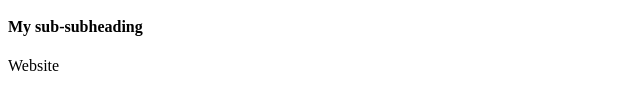
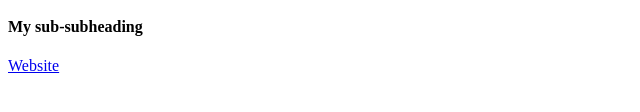
Before and after one commit to ptetali9/HTML-Assignment-1, a plain HTML site: page index.html in a window 1280 px wide. Shown: the part 152-264 px from the top of the page, 0-640 px from the left. Drawn offline with Linux system fonts and the light colour scheme.

Commit message:
Update index.html

```diff
--- a/index.html
+++ b/index.html
@@ -8,7 +8,7 @@
       <h2>my top level heading</h2>
       <h3>my subheading</h3>
       <h4>My sub-subheading</h4>
-      <ahref="https://www.google.com">Website</a>
+      <a href="https://www.google.com">Website</a>
 
     </body>
       </html>
```
